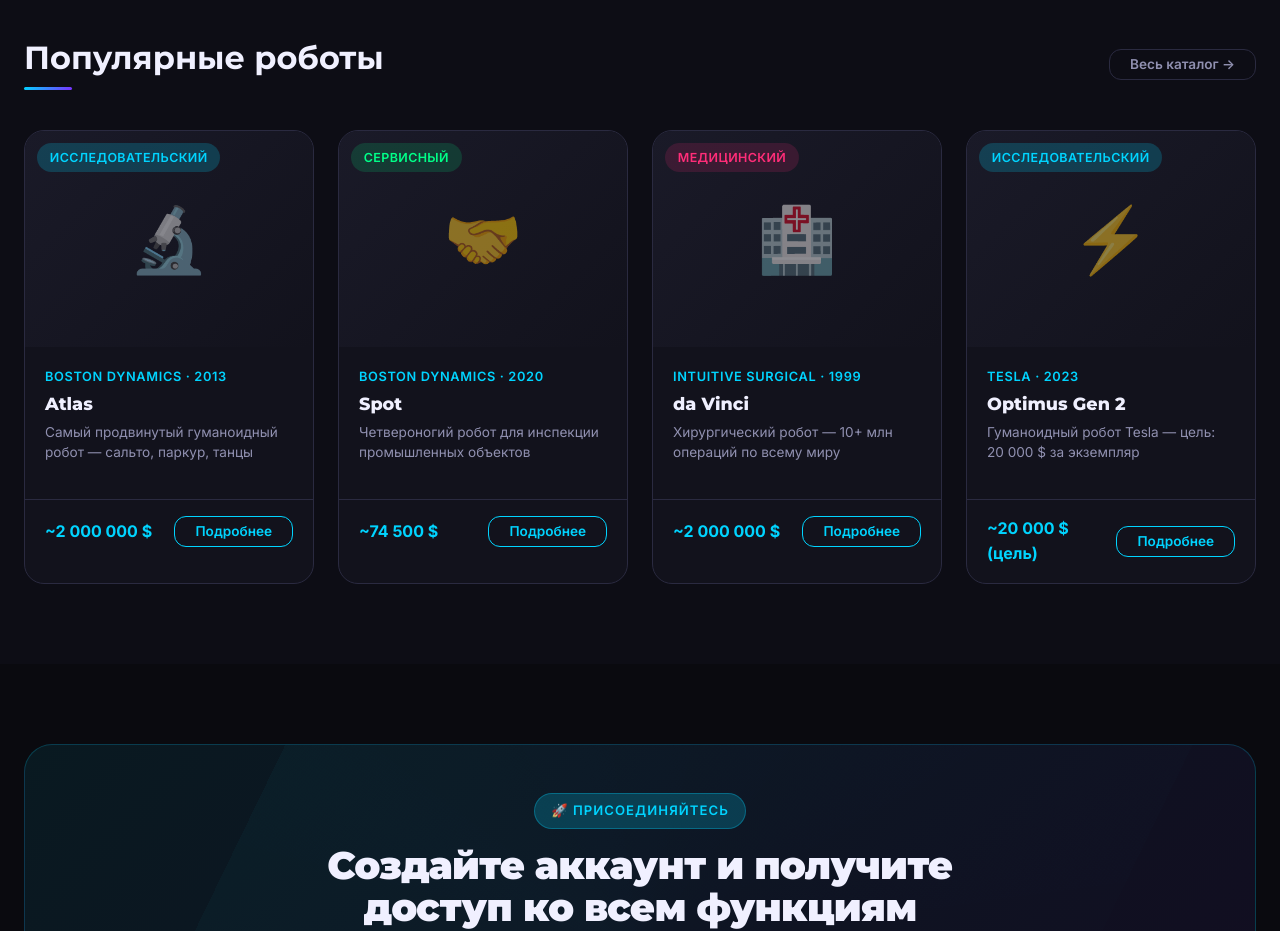
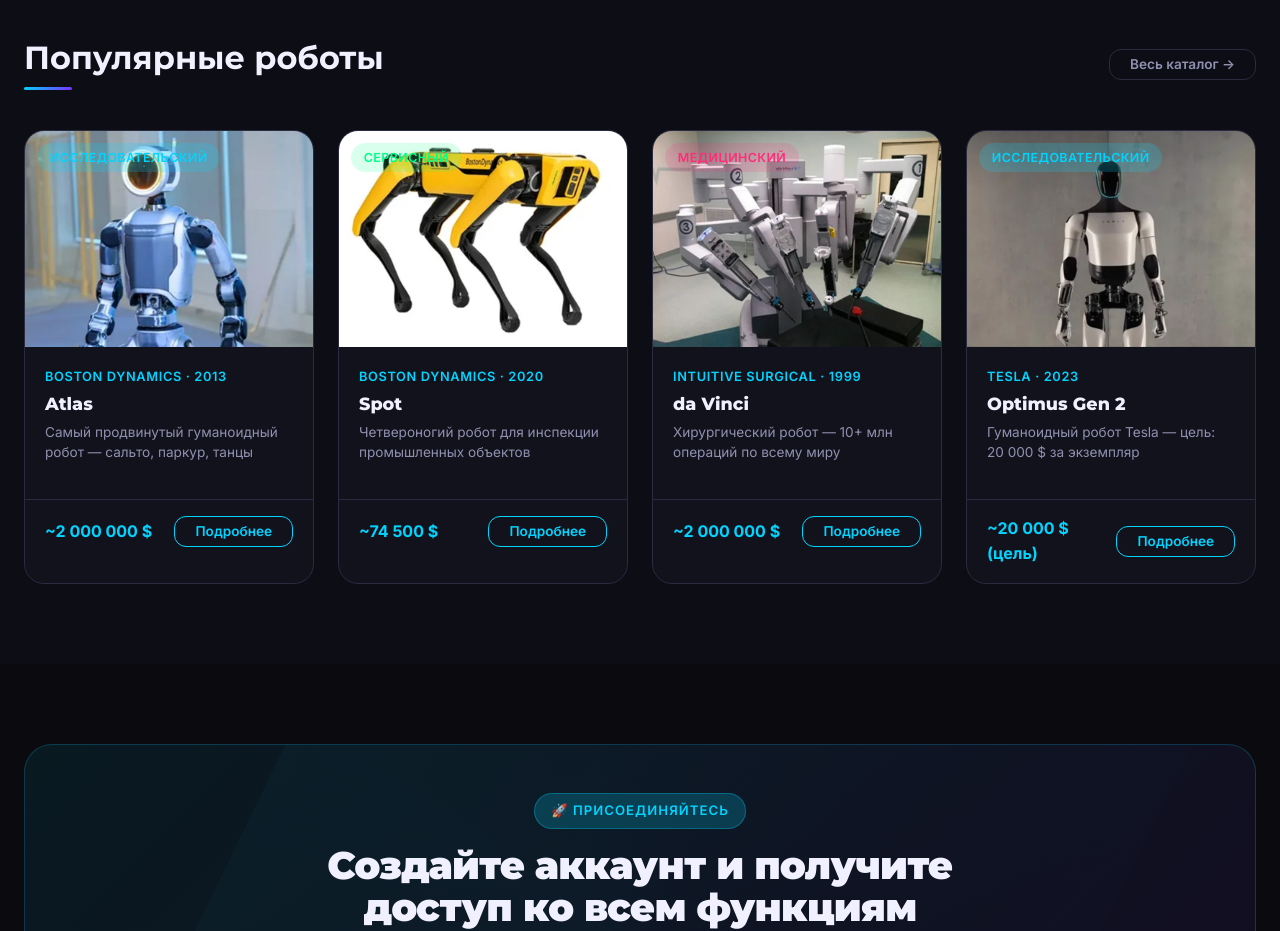
Before and after one commit to StepanOlohov/techrobot, a plain HTML site: page index.html in a window 1280 px wide. Shown: the part 2860-3791 px from the top of the page. Drawn offline with Linux system fonts and the light colour scheme.

Commit message:
Фото роботов в блоке Популярные на главной

```diff
--- a/index.html
+++ b/index.html
@@ -266,7 +266,7 @@
           <!-- Карточки роботов (статичные для главной, без JS) -->
           <div class="robot-card fade-in" onclick="location.href='robots.html?id=1'" style="cursor:pointer;">
             <div class="robot-card-img-wrapper">
-              <div class="robot-img-placeholder"><span style="font-size:4rem;">🔬</span></div>
+              <img src="images/robots/atlas.webp" alt="Atlas" class="robot-card-img" loading="lazy" onerror="this.outerHTML='<div class=\'robot-img-placeholder\'><span style=\'font-size:4rem;\'>🔬</span></div>'">
               <div class="robot-card-type"><span class="badge badge-primary">Исследовательский</span></div>
             </div>
             <div class="robot-card-body">
@@ -282,7 +282,7 @@
 
           <div class="robot-card fade-in fade-in-delay-1" onclick="location.href='robots.html?id=2'" style="cursor:pointer;">
             <div class="robot-card-img-wrapper">
-              <div class="robot-img-placeholder"><span style="font-size:4rem;">🤝</span></div>
+              <img src="images/robots/spot.webp" alt="Spot" class="robot-card-img" loading="lazy" onerror="this.outerHTML='<div class=\'robot-img-placeholder\'><span style=\'font-size:4rem;\'>🤝</span></div>'">
               <div class="robot-card-type"><span class="badge badge-iot">Сервисный</span></div>
             </div>
             <div class="robot-card-body">
@@ -298,7 +298,7 @@
 
           <div class="robot-card fade-in fade-in-delay-2" onclick="location.href='robots.html?id=5'" style="cursor:pointer;">
             <div class="robot-card-img-wrapper">
-              <div class="robot-img-placeholder"><span style="font-size:4rem;">🏥</span></div>
+              <img src="images/robots/da-vinci.webp" alt="da Vinci" class="robot-card-img" loading="lazy" onerror="this.outerHTML='<div class=\'robot-img-placeholder\'><span style=\'font-size:4rem;\'>🏥</span></div>'">
               <div class="robot-card-type"><span class="badge badge-biotech">Медицинский</span></div>
             </div>
             <div class="robot-card-body">
@@ -314,7 +314,7 @@
 
           <div class="robot-card fade-in fade-in-delay-3" onclick="location.href='robots.html?id=11'" style="cursor:pointer;">
             <div class="robot-card-img-wrapper">
-              <div class="robot-img-placeholder"><span style="font-size:4rem;">⚡</span></div>
+              <img src="images/robots/optimus-gen2.webp" alt="Tesla Optimus Gen 2" class="robot-card-img" loading="lazy" onerror="this.outerHTML='<div class=\'robot-img-placeholder\'><span style=\'font-size:4rem;\'>⚡</span></div>'">
               <div class="robot-card-type"><span class="badge badge-primary">Исследовательский</span></div>
             </div>
             <div class="robot-card-body">
```
